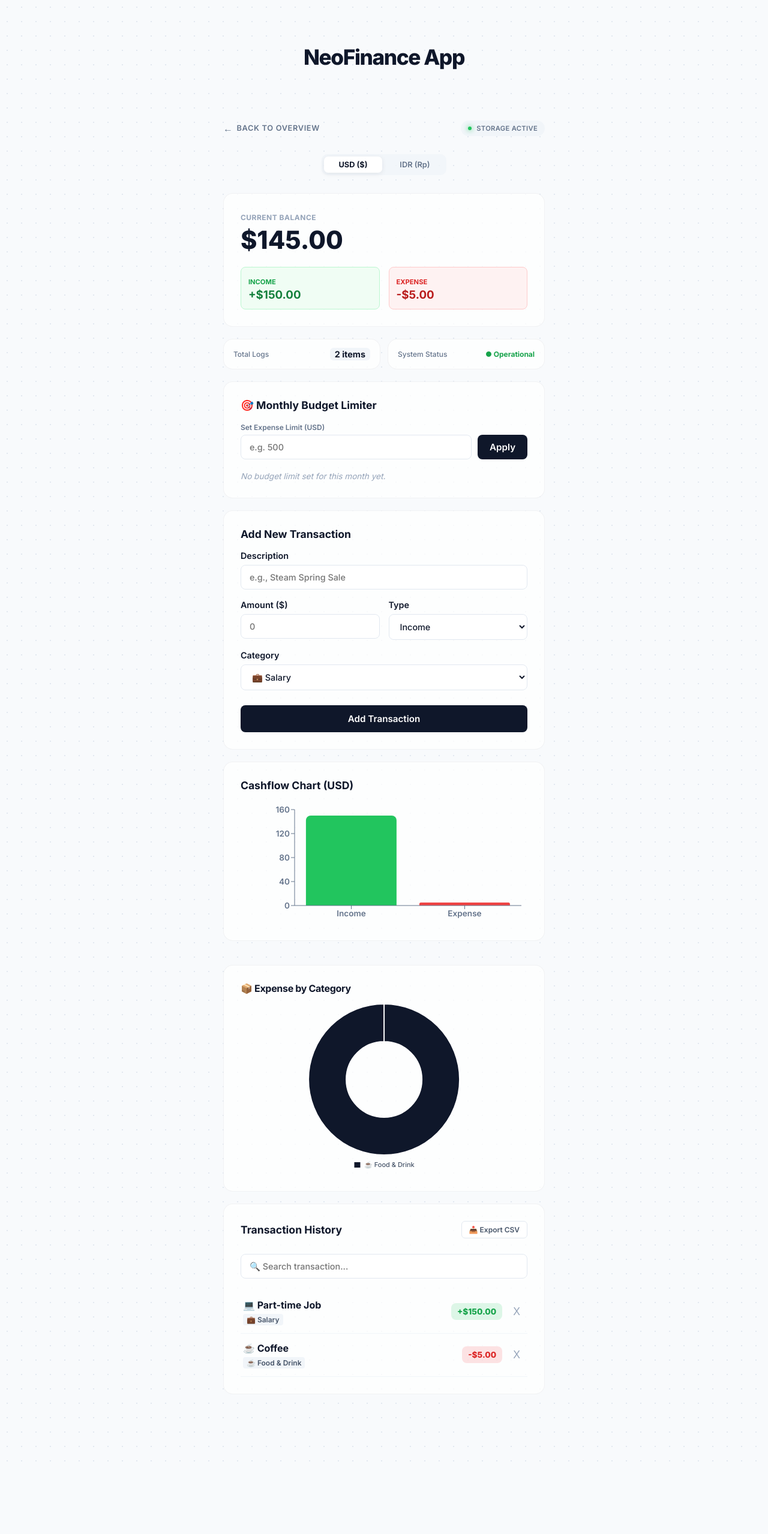
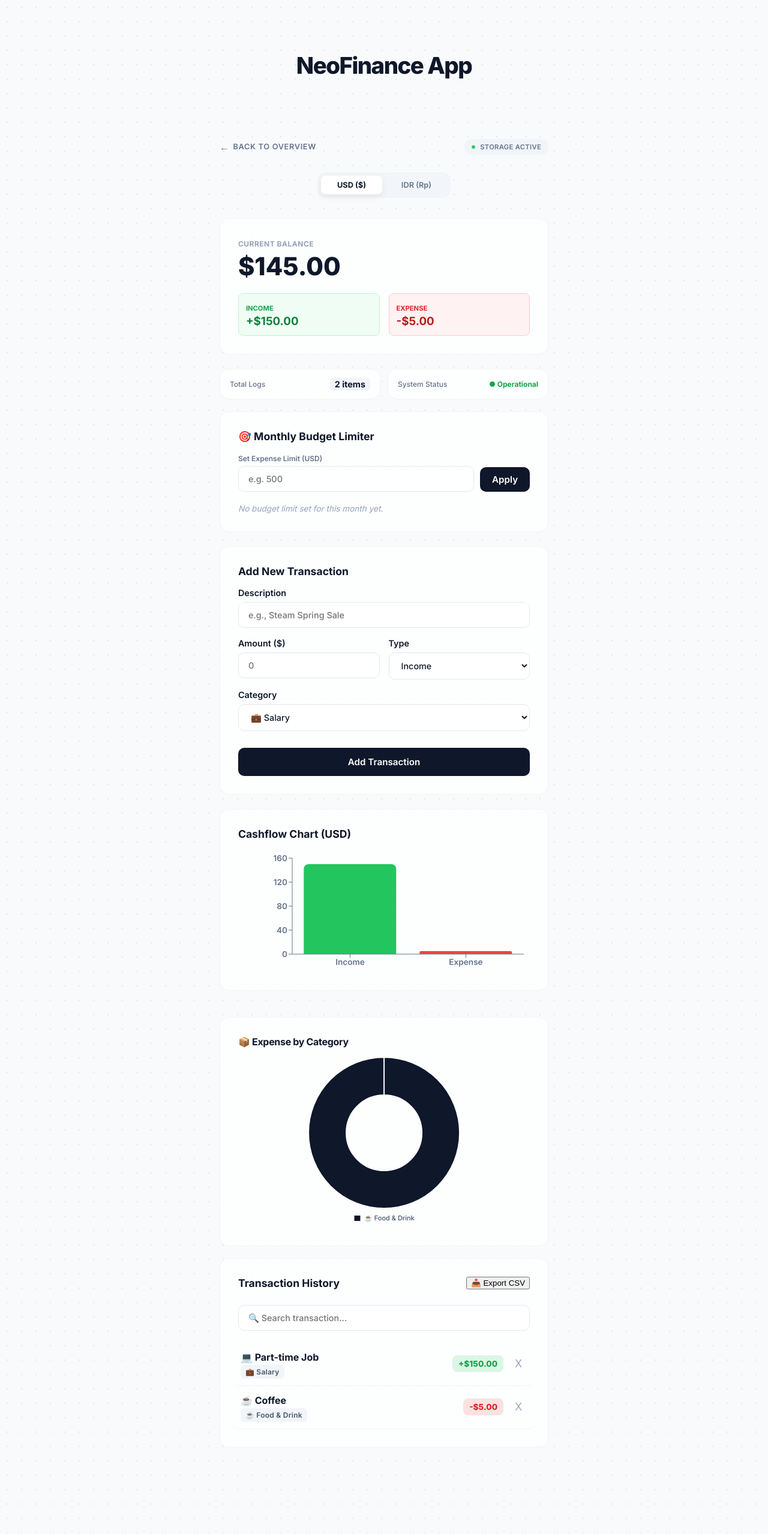
Before and after one commit to Alvinfaizt/personal-finance-dashboard, a React (Vite) app: page /dashboard in a window 1280 px wide. Shown: the whole page at 60% size. Before the commit the page ends 2445 px from the top, so only its background shows below. Built offline with nearby package versions, Linux system fonts and the light colour scheme.

Commit message:
feat: enhance App.css with updated animations, glassmorphism design, and improved layout

```diff
--- a/src/App.css
+++ b/src/App.css
@@ -1,8 +1,12 @@
-/* HIASAN DESIGN 2: Animasi Fade-In Halus saat halaman dimuat */
+/* ==========================================================================
+   ✨ PREMIUM CLEAN TECH DESIGN SYSTEM (UPGRADED v2.5)
+   ========================================================================== */
+
+/* 1. Animasi Memudar & Mengangkat Saat Halaman Dimuat */
 @keyframes fadeInUp {
   from {
     opacity: 0;
-    transform: translateY(12px);
+    transform: translateY(16px);
   }
 
   to {
@@ -11,182 +15,182 @@
   }
 }
 
+/* 2. Animasi Denyut Halus untuk Indikator Status */
+@keyframes pulseGlow {
+  0% {
+    transform: scale(0.95);
+    box-shadow: 0 0 0 0 rgba(34, 197, 94, 0.7);
+  }
+
+  70% {
+    transform: scale(1);
+    box-shadow: 0 0 0 6px rgba(34, 197, 94, 0);
+  }
+
+  100% {
+    transform: scale(0.95);
+    box-shadow: 0 0 0 0 rgba(34, 197, 94, 0);
+  }
+}
+
 .container {
-  padding: 50px 20px;
-  max-width: 620px;
+  padding: 60px 20px;
+  max-width: 660px;
   margin: 0 auto;
   width: 100%;
   box-sizing: border-box;
-  animation: fadeInUp 0.6s cubic-bezier(0.16, 1, 0.3, 1) both;
+  animation: fadeInUp 0.7s cubic-bezier(0.16, 1, 0.3, 1) both;
 }
 
-/* Judul Utama dengan Font Lebih Compact */
+/* Judul Dashboard */
 .main-title {
-  font-size: 2.2rem;
+  font-size: 2.4rem;
   font-weight: 800;
   text-align: center;
   letter-spacing: -0.04em;
-  margin-bottom: 35px;
+  margin-bottom: 40px;
   color: #0f172a;
 }
 
-/* HIASAN DESIGN 3: Premium Glassmorphism Box dengan Border Glow Halus */
+/* ==========================================================================
+   CARDS & COMPONENTS (GLASSMORPHISM EXTENDED)
+   ========================================================================== */
+
 .neo-box {
-  background: rgba(255, 255, 255, 0.75);
-  backdrop-filter: blur(8px);
-  /* Membuat background grid di belakangnya terlihat kabur estetik */
-  -webkit-backdrop-filter: blur(8px);
-  border: 1px solid rgba(15, 23, 42, 0.05);
-  padding: 28px;
+  background: rgba(255, 255, 255, 0.7);
+  backdrop-filter: blur(12px);
+  -webkit-backdrop-filter: blur(12px);
+  border: 1px solid rgba(15, 23, 42, 0.04);
+  padding: 30px;
   border-radius: 16px;
-  margin-bottom: 20px;
-  transition: transform 0.3s ease, box-shadow 0.3s ease, border-color 0.3s ease;
+  margin-bottom: 24px;
+  position: relative;
+  overflow: hidden;
+  /* Transisi super halus untuk efek elevasi */
+  transition:
+    transform 0.4s cubic-bezier(0.16, 1, 0.3, 1),
+    box-shadow 0.4s cubic-bezier(0.16, 1, 0.3, 1),
+    border-color 0.4s cubic-bezier(0.16, 1, 0.3, 1);
 }
 
-/* Efek interaktif saat kursor mendekati kotak card */
+/* HIASAN DESIGN: Elevasi Premium & Sinar Garis Tepi saat Hover */
 .neo-box:hover {
-  transform: translateY(-2px);
-  border-color: rgba(15, 23, 42, 0.1);
+  transform: translateY(-4px);
+  border-color: rgba(15, 23, 42, 0.85);
+  /* Garis border menegas solid */
   box-shadow:
-    0 4px 6px -1px rgba(0, 0, 0, 0.01),
-    0 12px 30px -4px rgba(15, 23, 42, 0.04);
+    0 4px 20px rgba(0, 0, 0, 0.01),
+    0 20px 40px -12px rgba(15, 23, 42, 0.06);
 }
 
 .neo-box-danger {
-  background: rgba(254, 242, 242, 0.8);
-  backdrop-filter: blur(8px);
-  border: 1px solid #fee2e2;
-  padding: 28px;
+  background: rgba(254, 242, 242, 0.7);
+  backdrop-filter: blur(12px);
+  border: 1px solid rgba(239, 68, 68, 0.15);
+  padding: 30px;
   border-radius: 16px;
-  margin-bottom: 20px;
+  margin-bottom: 24px;
 }
 
-/* Bar Navigasi Mata Uang Minimalis */
-.currency-bar {
-  display: flex;
-  justify-content: center;
-  gap: 6px;
-  margin-bottom: 30px;
-  background: rgba(241, 245, 249, 0.8);
-  backdrop-filter: blur(4px);
-  padding: 4px;
-  border-radius: 10px;
-  max-width: 200px;
-  margin-left: auto;
-  margin-right: auto;
-}
+/* ==========================================================================
+   INPUTS & BUTTONS (TACTILE FEEL)
+   ========================================================================== */
 
-.btn-currency {
-  flex: 1;
-  padding: 6px 12px;
-  font-family: 'Inter', sans-serif;
-  font-weight: 600;
-  font-size: 0.8rem;
-  border: none;
-  background: transparent;
-  border-radius: 7px;
-  cursor: pointer;
-  color: #64748b;
-  transition: all 0.2s cubic-bezier(0.16, 1, 0.3, 1);
-}
-
-.btn-currency:hover {
-  color: #0f172a;
-}
-
-.btn-currency.active {
-  background: #ffffff;
-  color: #0f172a;
-  font-weight: 700;
-  box-shadow: 0 2px 8px rgba(15, 23, 42, 0.08);
-}
-
-/* Input Form Minimalis Elegan dengan Transisi Glow */
 .neo-input,
 .neo-select {
   width: 100%;
-  padding: 11px 14px;
+  padding: 12px 16px;
   box-sizing: border-box;
   border: 1px solid #e2e8f0;
-  background-color: rgba(255, 255, 255, 0.9);
-  border-radius: 8px;
+  background-color: rgba(255, 255, 255, 0.8);
+  border-radius: 10px;
   font-family: 'Inter', sans-serif;
   font-weight: 500;
   font-size: 0.9rem;
   color: #0f172a;
   margin-top: 6px;
-  transition: all 0.2s ease;
+  transition: all 0.2s cubic-bezier(0.16, 1, 0.3, 1);
 }
 
+/* HIASAN DESIGN: Interaksi Focus Ring ala Platform Stripe */
 .neo-input:focus,
 .neo-select:focus {
   outline: none;
   border-color: #0f172a;
-  box-shadow: 0 0 0 3px rgba(15, 23, 42, 0.06);
-  /* Efek focus ring tipis modern */
+  background-color: #ffffff;
+  box-shadow: 0 0 0 4px rgba(15, 23, 42, 0.08);
+  /* Pendaran luar yang tebal tapi transparan */
 }
 
-/* Tombol Aksi Solid Hitam Tech */
 .neo-btn {
   width: 100%;
-  padding: 13px;
+  padding: 14px;
   background: #0f172a;
   color: #ffffff;
   border: none;
-  border-radius: 8px;
+  border-radius: 10px;
   font-family: 'Inter', sans-serif;
   font-size: 0.95rem;
   font-weight: 600;
   cursor: pointer;
-  margin-top: 15px;
-  transition: all 0.2s cubic-bezier(0.16, 1, 0.3, 1);
+  margin-top: 18px;
+  transition: all 0.3s cubic-bezier(0.16, 1, 0.3, 1);
 }
 
 .neo-btn:hover {
   background: #1e293b;
   transform: translateY(-1px);
-  box-shadow: 0 4px 12px rgba(15, 23, 42, 0.15);
+  box-shadow: 0 8px 24px rgba(15, 23, 42, 0.2);
 }
 
 .neo-btn:active {
-  transform: translateY(0);
+  transform: translateY(1px);
 }
 
-/* Baris Riwayat Transaksi yang Bersih */
+/* ==========================================================================
+   TABLE & DATA RESTRUCTURING
+   ========================================================================== */
+
 .neo-list-item {
   display: flex;
   justify-content: space-between;
   align-items: center;
-  padding: 14px 4px;
+  padding: 14px 12px;
+  margin: 0 -8px;
   border-bottom: 1px solid #f1f5f9;
   background: transparent;
-  transition: background-color 0.2s ease;
+  border-radius: 8px;
+  transition: all 0.2s ease;
 }
 
+/* HIASAN DESIGN: Zebra Highlight Hover Efek */
 .neo-list-item:hover {
-  background-color: rgba(248, 250, 252, 0.6);
-  /* Efek sorot tipis saat baris disentuh */
+  background-color: rgba(15, 23, 42, 0.03);
+  /* Membentuk baris solid transparan melengkung */
+  padding-left: 16px;
+  /* Efek bergeser sedikit ke dalam saat disorot */
+  padding-right: 16px;
 }
 
-/* Badge Kategori */
 .neo-badge {
   font-size: 0.75rem;
   font-weight: 600;
-  padding: 2px 6px;
-  border-radius: 4px;
+  padding: 4px 8px;
+  border-radius: 6px;
   background: #f1f5f9;
   color: #475569;
+  letter-spacing: 0.02em;
 }
 
-/* Tombol Hapus Bulat Halus */
+/* Tombol Aksi Kecil */
 .neo-btn-delete {
   background: transparent;
   border: none;
   color: #94a3b8;
   font-size: 1.1rem;
   cursor: pointer;
-  width: 28px;
-  height: 28px;
+  width: 30px;
+  height: 30px;
   display: flex;
   align-items: center;
   justify-content: center;
@@ -197,34 +201,67 @@
 .neo-btn-delete:hover {
   background: #fef2f2;
   color: #ef4444;
+  transform: scale(1.05);
 }
 
-/* Tombol Ekspor */
-.btn-export {
-  padding: 6px 12px;
-  background: #ffffff;
-  border: 1px solid #e2e8f0;
-  color: #475569;
+/* ==========================================================================
+   UTILITIES
+   ========================================================================== */
+
+.currency-bar {
+  display: flex;
+  justify-content: center;
+  gap: 6px;
+  margin-bottom: 35px;
+  background: rgba(241, 245, 249, 0.8);
+  backdrop-filter: blur(8px);
+  padding: 4px;
+  border-radius: 12px;
+  max-width: 210px;
+  margin-left: auto;
+  margin-right: auto;
+  border: 1px solid rgba(15, 23, 42, 0.02);
+}
+
+.btn-currency {
+  flex: 1;
+  padding: 8px 14px;
   font-family: 'Inter', sans-serif;
   font-weight: 600;
-  font-size: 0.75rem;
-  border-radius: 6px;
+  font-size: 0.8rem;
+  border: none;
+  background: transparent;
+  border-radius: 8px;
   cursor: pointer;
-  transition: all 0.2s ease;
+  color: #64748b;
+  transition: all 0.25s cubic-bezier(0.16, 1, 0.3, 1);
 }
 
-.btn-export:hover {
-  background: #f8fafc;
-  border-color: #cbd5e1;
+.btn-currency.active {
+  background: #ffffff;
+  color: #0f172a;
+  font-weight: 700;
+  box-shadow: 0 4px 12px rgba(15, 23, 42, 0.08);
+}
+
+/* Mengaktifkan Animasi Berdenyut pada Lampu Storage Indicator di Dashboard */
+.container div style span:first-child,
+span[style*="background-color: rgb(34, 197, 94)"] {
+  animation: pulseGlow 2s infinite ease-in-out;
 }
 
 @media (max-width: 600px) {
   .container {
-    padding: 25px 16px;
+    padding: 30px 16px;
   }
 
   .neo-box,
   .neo-box-danger {
-    padding: 20px;
+    padding: 22px;
+  }
+
+  .neo-list-item:hover {
+    padding-left: 12px;
+    padding-right: 12px;
   }
 }
```
